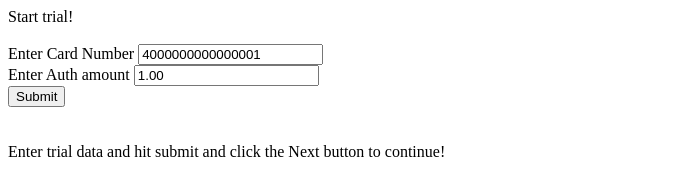
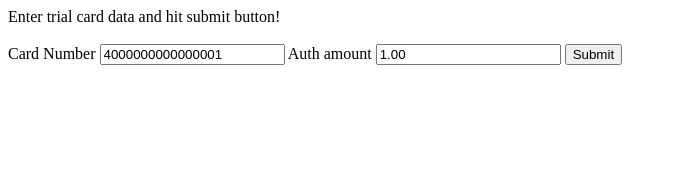
Before and after one commit to swaminan55/swaminan55.github.io, a plain HTML site: page testwidget.html in a window 1280 px wide. Shown: the whole page, without its empty margins (0-677 px from the left). Drawn offline with Linux system fonts and the light colour scheme.

Commit message:
Update testwidget.html

```diff
--- a/testwidget.html
+++ b/testwidget.html
@@ -4,13 +4,11 @@
 <!-- <script src=“https://gointeract.io/agent-app/plugins/postmessage.js"></script> -->
 </head>
 <body>
-<text>Start trial!</text>
+<text>Enter trial card data and hit submit button!</text>
 <br/>
 <br/>
 <form name="form">
-  Enter Card Number <input type="text" name="pymtcard" value="4000000000000001"/> <br/>
-  Enter Auth amount <input type="text" name="amt" value="1.00"/> <br/>
-  <input type="submit" name="Submit" /> <br/>
+  Card Number <input type="text" name="pymtcard" value="4000000000000001"/>  Auth amount <input type="text" name="amt" value="1.00"/> <input type="submit" name="Submit" /> <br/>
 </form>
 <script>
 document.forms.form.onsubmit = function() {
@@ -42,6 +40,5 @@ document.forms.form.onsubmit = function() {
 </script>
 <br/>
 <br/>
-<text>Enter trial data and hit submit and click the Next button to continue!</text>
 </body>
 <html>
```
